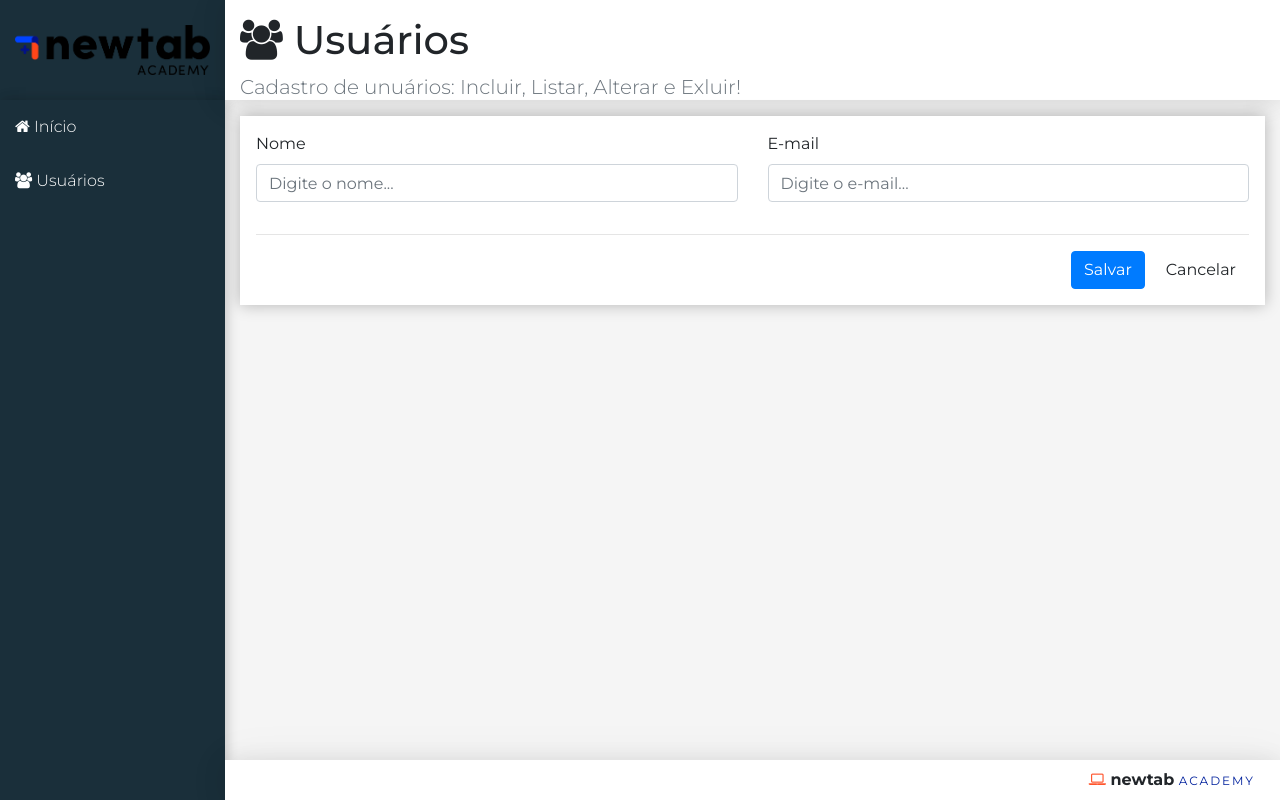
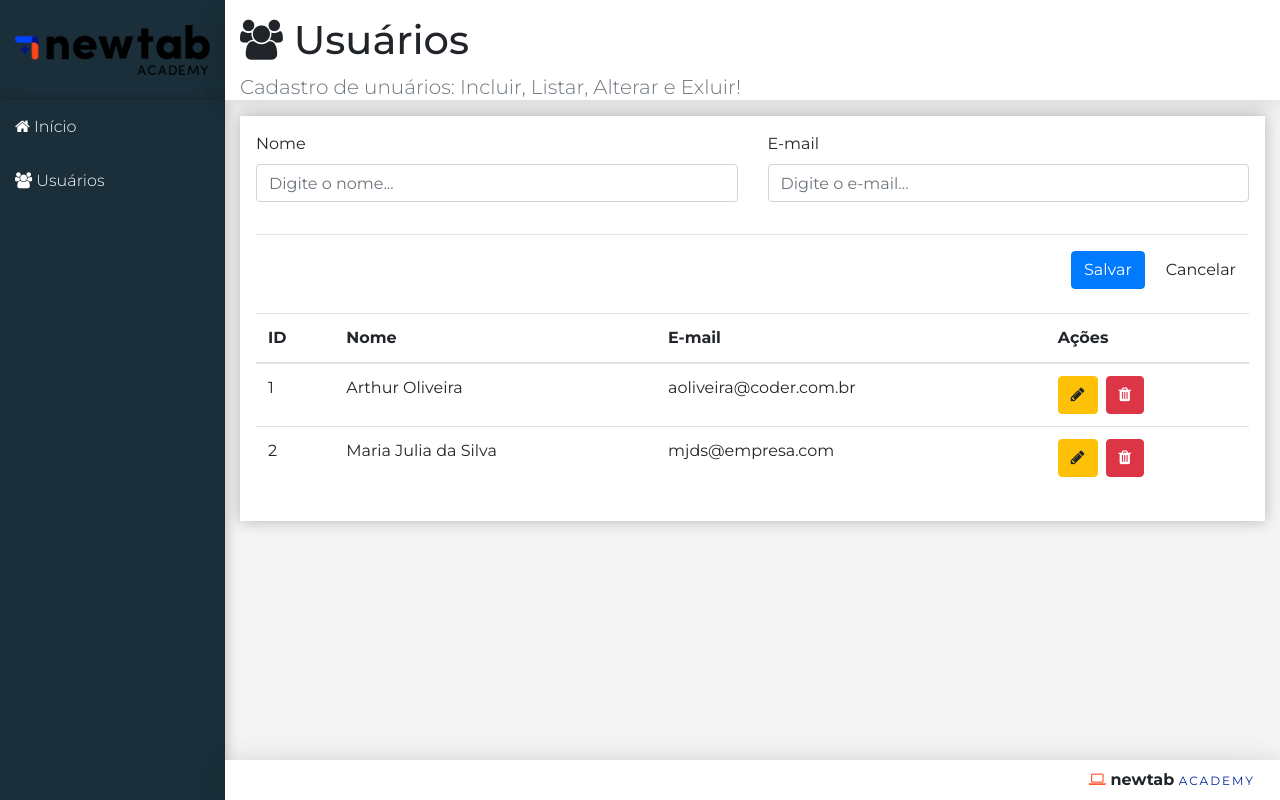
Before and after one commit to santossamir/app-cadastro-usuario, a React (Create React App) app: page /users in a window 1280 px wide. Built offline with nearby package versions, Linux system fonts and the light colour scheme; data requests are answered from the project's data file.

Commit message:
Desenvolvendo a tabela do cadastro, bem como as funçoes para editar e excluir usuario.

```diff
--- a/src/backend/db.json
+++ b/src/backend/db.json
@@ -9,11 +9,6 @@
       "id": 2,
       "name": "Maria Julia da Silva",
       "email": "mjds@empresa.com"
-    },
-    {
-      "name": "Ana Silva",
-      "email": "anasilva@negocio.com.br",
-      "id": 3
     }
   ]
 }
--- a/src/components/user/UserCrud.jsx
+++ b/src/components/user/UserCrud.jsx
@@ -17,6 +17,12 @@ export default class UserCrud extends Component {
 
     state = { ...initialState}
 
+    componentWillMount(){
+        axios(baseURL).then(resp => {
+            this.setState({list: resp.data})
+        })
+    }
+
     clear() {
        this.setState({user: initialState.user})
     }
@@ -32,9 +38,9 @@ export default class UserCrud extends Component {
             })
     }
 
-    getUpdateList(user) {
+    getUpdateList(user, add = true) {
         const list = this.state.list.filter( u => u.id !== user.id)
-        list.unshift(user)
+        if(user) list.unshift(user)
         return list
     }
 
@@ -81,10 +87,61 @@ export default class UserCrud extends Component {
             </div>
         )
     }
+
+    load(user){
+        this.setState({user})
+    }
+
+    remove(user){
+        axios.delete(`${baseURL}/${user.id}`).then(resp => {
+            const list = this.getUpdateList(user, false)
+            this.setState({list})
+        })
+    }
+
+    renderTable(){
+        return(
+            <table className="table mt-4">
+                <thead>
+                    <tr>
+                        <th>ID</th>
+                        <th>Nome</th>
+                        <th>E-mail</th>
+                        <th>Ações</th>
+                    </tr>
+                </thead>
+                <tbody>
+                    {this.renderRows()}
+                </tbody>
+            </table>
+        )
+    }
+
+    renderRows(){
+        return this.state.list.map(user => {
+            return(
+                <tr key={user.id}>
+                    <td>{user.id}</td>
+                    <td>{user.name}</td>
+                    <td>{user.email}</td>
+                    <td>
+                        <button className='btn btn-warning' onClick={()=> this.load(user)}>
+                            <i className='fa fa-pencil'></i>
+                        </button>
+                        <button className='btn btn-danger ml-2' onClick={()=> this.remove(user)}>
+                            <i className='fa fa-trash'></i>
+                        </button>
+                    </td>
+                </tr>
+            )
+        })
+    }
+
     render(){
         return(
             <Main {...headerProps}>
                 {this.renderForm()}
+                {this.renderTable()}
             </Main>
         )
     }
```
